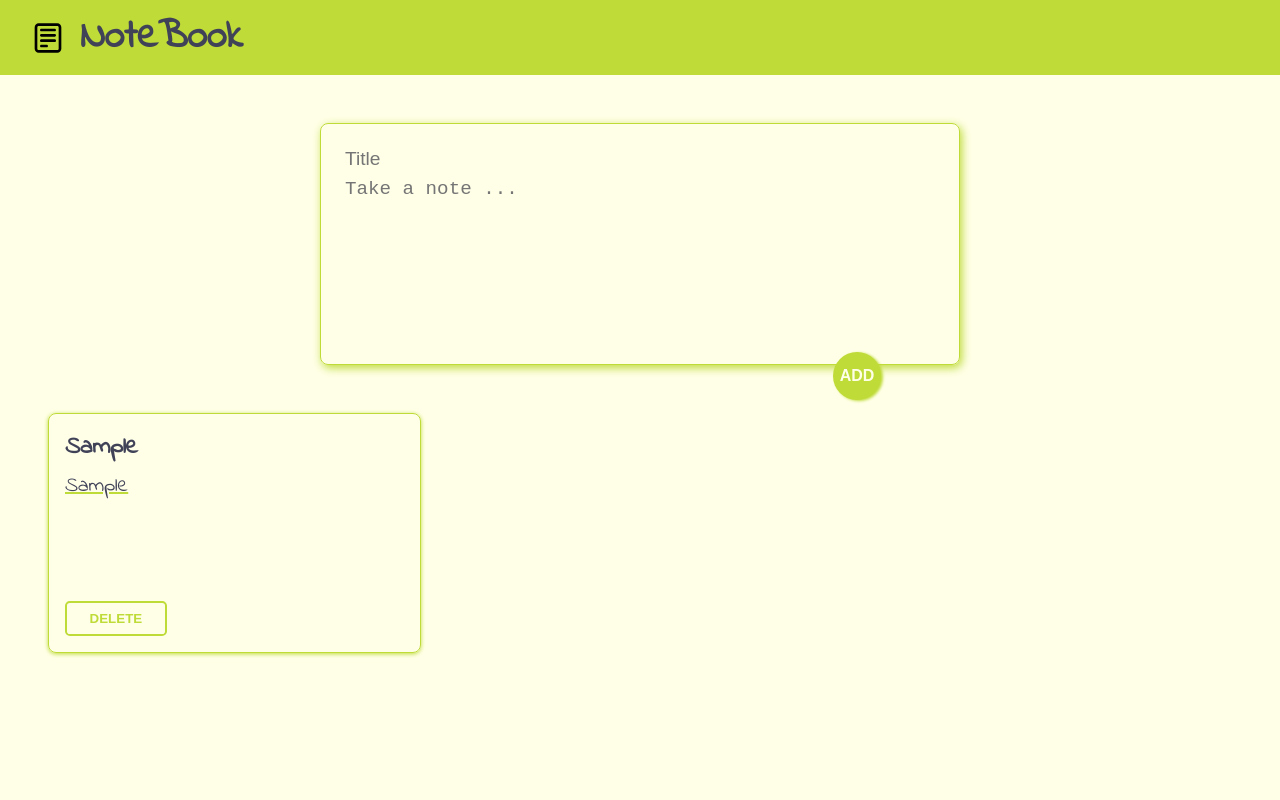
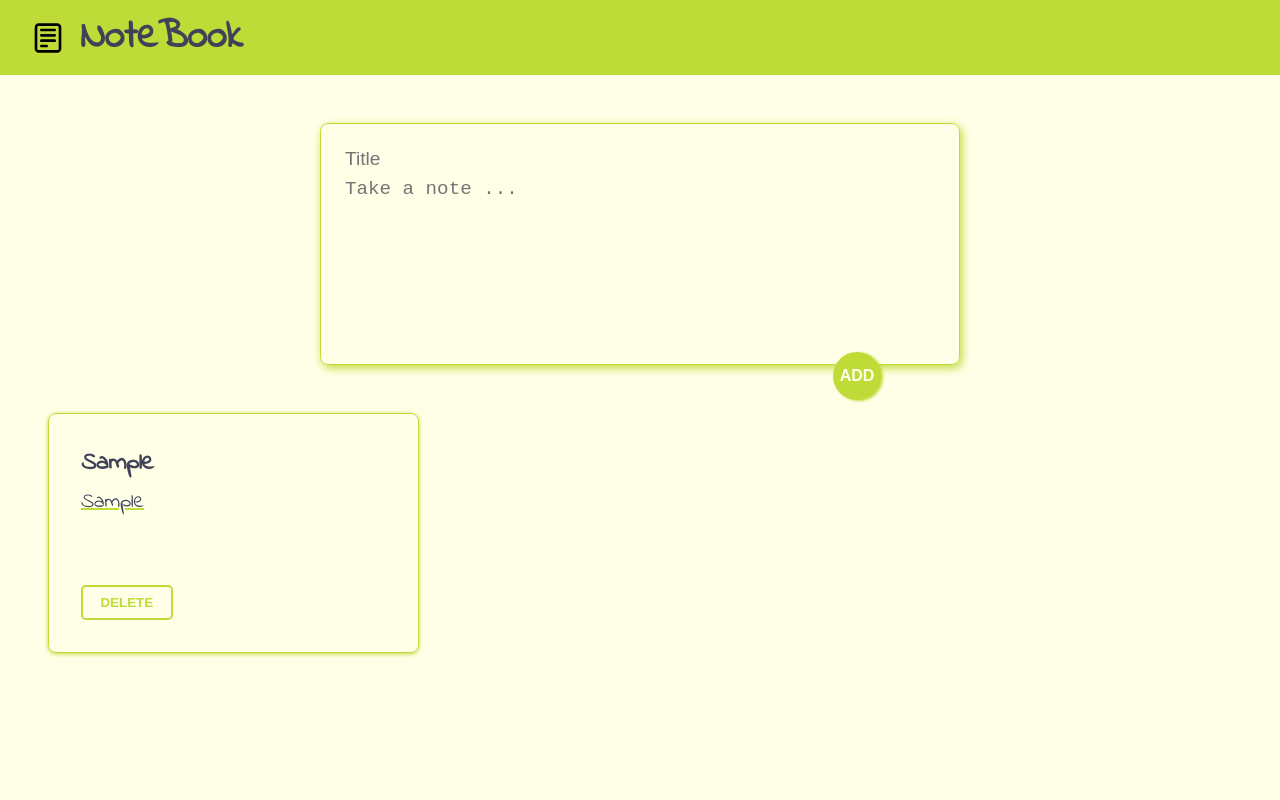
Before and after one commit to NDraganov/notebook, a Next.js app: page / in a window 1280 px wide. Both pictures are taken after typing "Sample", "Sample" into the empty fields and a click on the button "ADD". Shown: the top 800 px of the page. Built offline with nearby package versions, Linux system fonts and the light colour scheme.

Commit message:
Change width to viewport width

```diff
--- a/components/note/note-item.module.css
+++ b/components/note/note-item.module.css
@@ -6,9 +6,9 @@
   border: 1px solid var(--dark-green);
   box-shadow: 0px 1px 4px var(--dark-green);
   border-radius: 0.5rem;
-  width: 100%;
+  width: 29vw;
   height: 15rem;
-  padding: 1rem;
+  padding: 2rem;
   font-family: "Indie Flower", cursive;
   overflow: scroll;
 }
```
